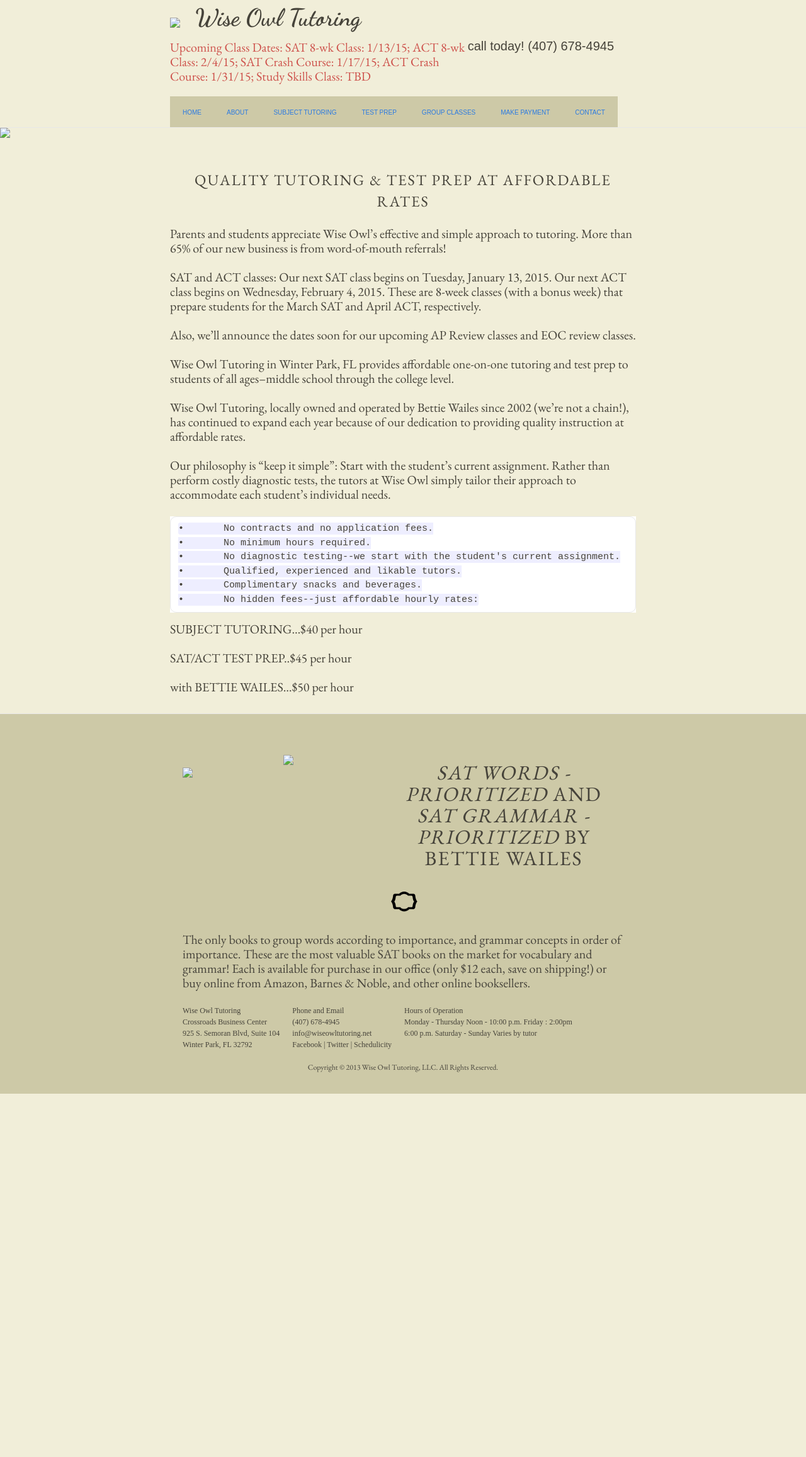
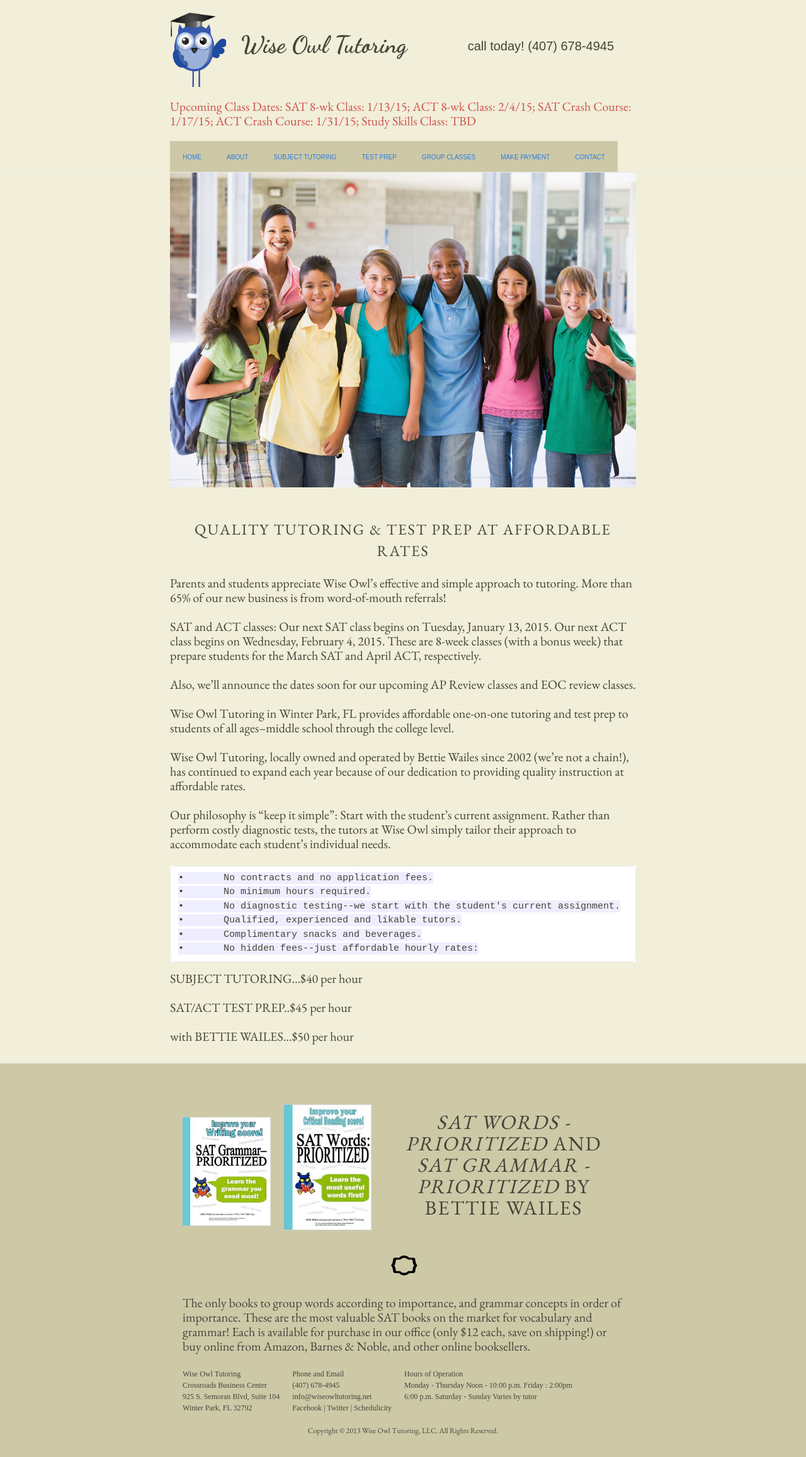
Before and after one commit to erictrose/WiseOwlTutoring, a Jekyll site: the page built from index.md, in a window 1280 px wide. Shown: the whole page at 63% size. Built offline with Jekyll 4.4.1, drawn with Linux system fonts in a browser that asks for light colours; before the commit the page ends 1737 px from its top, so only the background shows below that.

Commit message:
reverted links

```diff
--- a/_config.yml
+++ b/_config.yml
@@ -11,8 +11,8 @@ github_username:
 # Build settings
 markdown: kramdown
 
-logo: "./images/wiseowl.png"
-cta: "./images/cta.png"
-cta-small: "./images/cta-small.png"
-bookone: "./images/bookone.png"
-booktwo: "./images/booktwo.png"
+logo: "/images/wiseowl.png"
+cta: "/images/cta.png"
+cta-small: "/images/cta-small.png"
+bookone: "/images/bookone.png"
+booktwo: "/images/booktwo.png"
```
